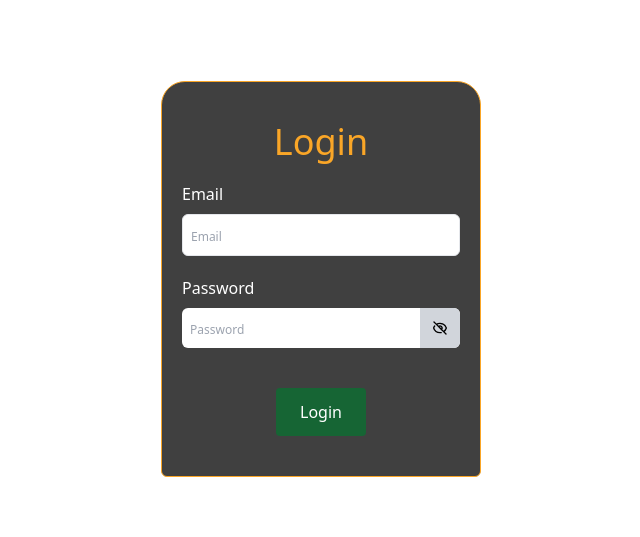
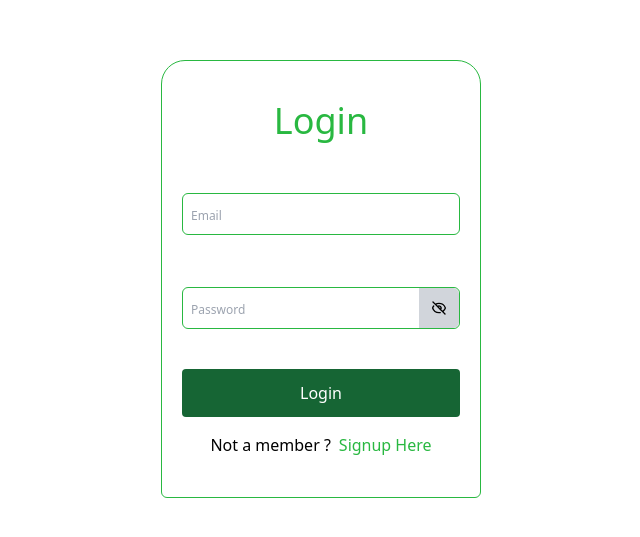
Before and after one commit to adnanhjoy/chat-app, a React (Vite) app: page /login in a window 1280 px wide. Shown: the part 121-658 px from the top of the page, without its empty margins (319-959 px from the left). Built offline with nearby package versions, Linux system fonts and the light colour scheme; no server answers.

Commit message:
Add Login Page

```diff
--- a/src/pages/loginPage/LoginPage.jsx
+++ b/src/pages/loginPage/LoginPage.jsx
@@ -1,7 +1,7 @@
 import React, { useEffect, useState } from 'react';
 import { HiOutlineEye } from "react-icons/hi2";
 import { HiOutlineEyeOff } from "react-icons/hi";
-import { useLocation, useNavigate } from 'react-router-dom';
+import { Link, useLocation, useNavigate } from 'react-router-dom';
 import { useLoggedInMutation } from '../../redux/auth/authApi';
 
 
@@ -31,17 +31,17 @@ const LoginPage = () => {
     }, [isSuccess])
 
     return (
-        <div className='flex items-center justify-center h-screen cover-bg'>
-            <div className='md:w-80 mx-4 md:mx-0 bg-[rgb(0,0,0,0.75)] py-10 px-5 rounded-b-md border border-[#faa627] rounded-t-3xl'>
-                <h2 className='text-[#faa627] font-medium text-4xl text-center mb-5'>Login</h2>
+        <div className='flex items-center justify-center h-screen'>
+            <div className='md:w-80 mx-4 md:mx-0 py-10 px-5 rounded-b-md border border-primary rounded-t-3xl'>
+                <h2 className='text-primary font-medium text-4xl text-center mb-5'>Login</h2>
                 {
                     isError && <p className='text-red-800 text-center'>{error?.data?.message}</p>
                 }
                 <form onSubmit={handleLoginAdmin}>
                     <label className='text-white'>Email</label>
-                    <input className='placeholder:text-xs mt-2 mb-5 outline-none border rounded-md p-2 w-full' type="email" name='email' placeholder='Email' />
+                    <input className='placeholder:text-xs mt-2 mb-5 outline-none border border-primary rounded-md p-2 w-full' type="email" name='email' placeholder='Email' />
                     <label className='text-white'>Password</label>
-                    <div className='flex items-center bg-white mt-2 rounded-md'>
+                    <div className='flex items-center bg-white mt-2 rounded-md border border-primary'>
                         <input className='placeholder:text-xs outline-none rounded-md px-2 w-full' name='password' type={toggle ? 'text' : 'password'} placeholder='Password' />
                         <button onClick={() => setToggle(!toggle)} type='button' className='p-3 bg-gray-300 rounded-r-md'>
                             {
@@ -52,9 +52,17 @@ const LoginPage = () => {
 
 
                     <div className='flex items-center justify-center mt-10'>
-                        <button className='text-white font-medium bg-green-800 px-6 py-3 rounded hover:bg-[#faa627] ease-in-out duration-500'>{isLoading ? 'Loading..' : 'Login'}</button>
+                        <button className='text-white font-medium bg-green-800 w-full py-3 rounded hover:bg-primary ease-in-out duration-500'>{isLoading ? 'Loading..' : 'Login'}</button>
                     </div>
                 </form>
+
+                <div className='flex items-center justify-center mt-4 gap-2'>
+                    <p>Not a member ?</p>
+                    <Link
+                        className='text-primary hover:underline'
+                        to='/signup'
+                    >Signup Here</Link>
+                </div>
             </div>
         </div>
     );
--- a/src/redux/auth/authApi.js
+++ b/src/redux/auth/authApi.js
@@ -14,7 +14,7 @@ export const authApi = apiSlice.injectEndpoints({
       async onQueryStarted(arg, { queryFulfilled, dispatch }) {
         try {
           const { data } = await queryFulfilled;
-          Cookies.set('token', JSON.stringify(data), { expires: 7 });
+          Cookies.set('token', JSON.stringify(data), { expires: 1 });
           dispatch(userLoggedIn(data));
         } catch (error) {
           console.error("Login failed: ", error);
```
